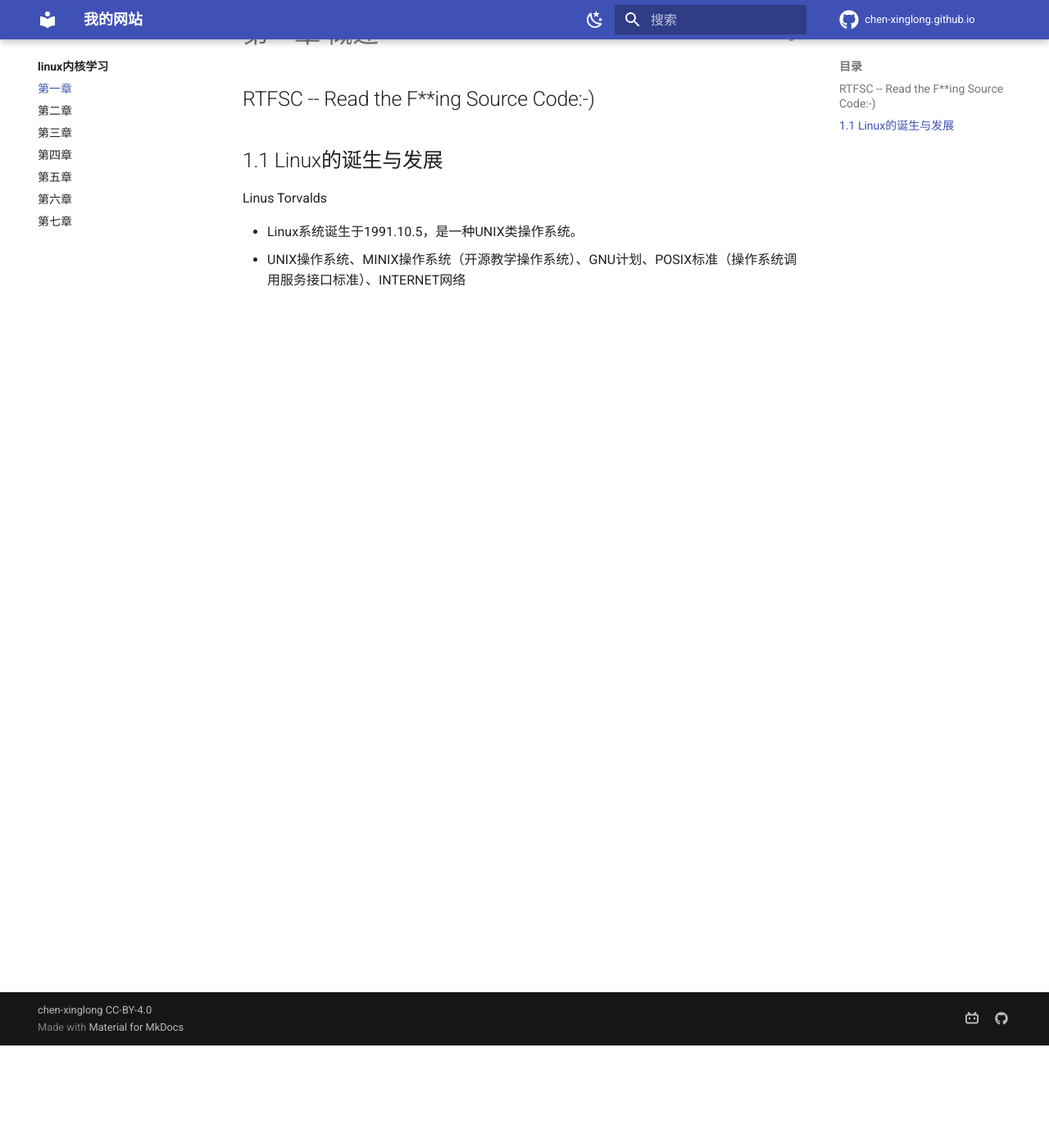
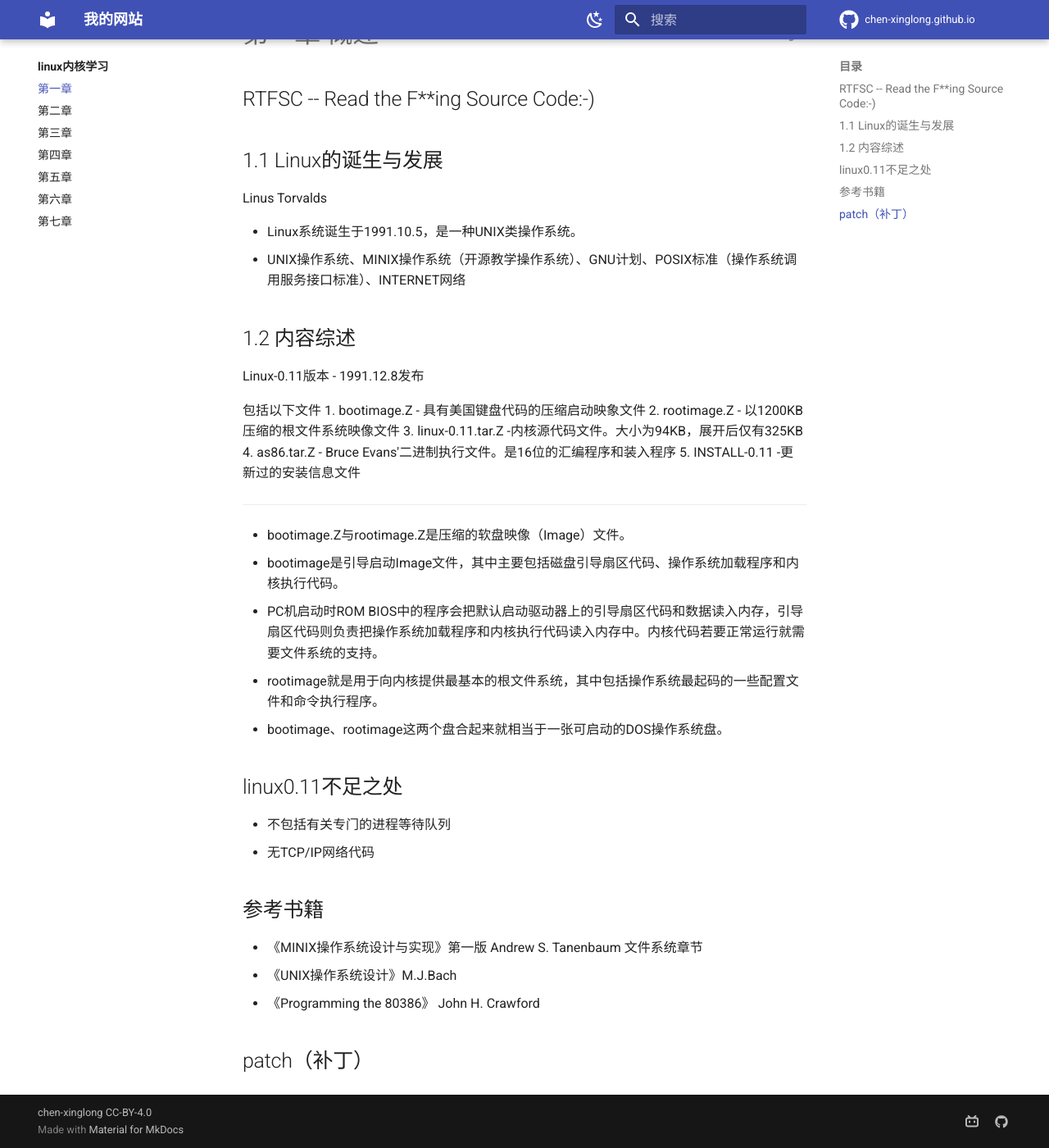
Before and after one commit to chen-xinglong/chen-xinglong.github.io, an MkDocs documentation site: the page built from docs/linux011/p1.md, in a window 1280 px wide and 1400 px high, scrolled down 125 px. Shown: the whole window at 82% size. Built offline with MkDocs 1.6.1 and Material for MkDocs 9.7.7, drawn with Linux system fonts in a browser that asks for light colours; comment, search, counter and statistics services are not loaded.

Commit message:
finish linux011 p1.md

```diff
--- a/docs/linux011/p1.md
+++ b/docs/linux011/p1.md
@@ -9,3 +9,38 @@ Linus Torvalds
 
 - Linux系统诞生于1991.10.5，是一种UNIX类操作系统。
 - UNIX操作系统、MINIX操作系统（开源教学操作系统）、GNU计划、POSIX标准（操作系统调用服务接口标准）、INTERNET网络
+
+## 1.2 内容综述
+
+Linux-0.11版本
+- 1991.12.8发布
+
+包括以下文件
+1. bootimage.Z  - 具有美国键盘代码的压缩启动映象文件
+2. rootimage.Z  - 以1200KB压缩的根文件系统映像文件
+3. linux-0.11.tar.Z  -内核源代码文件。大小为94KB，展开后仅有325KB
+4. as86.tar.Z  - Bruce Evans'二进制执行文件。是16位的汇编程序和装入程序
+5. INSTALL-0.11  -更新过的安装信息文件
+
+-------
+
+- bootimage.Z与rootimage.Z是压缩的软盘映像（Image）文件。
+- bootimage是引导启动Image文件，其中主要包括磁盘引导扇区代码、操作系统加载程序和内核执行代码。
+- PC机启动时ROM BIOS中的程序会把默认启动驱动器上的引导扇区代码和数据读入内存，引导扇区代码则负责把操作系统加载程序和内核执行代码读入内存中。内核代码若要正常运行就需要文件系统的支持。
+- rootimage就是用于向内核提供最基本的根文件系统，其中包括操作系统最起码的一些配置文件和命令执行程序。
+- bootimage、rootimage这两个盘合起来就相当于一张可启动的DOS操作系统盘。
+
+
+## linux0.11不足之处
+
+- 不包括有关专门的进程等待队列
+- 无TCP/IP网络代码
+
+## 参考书籍
+
+- 《MINIX操作系统设计与实现》第一版 Andrew S. Tanenbaum 文件系统章节
+- 《UNIX操作系统设计》M.J.Bach
+- 《Programming the 80386》 John H. Crawford
+
+
+## patch（补丁）
```
